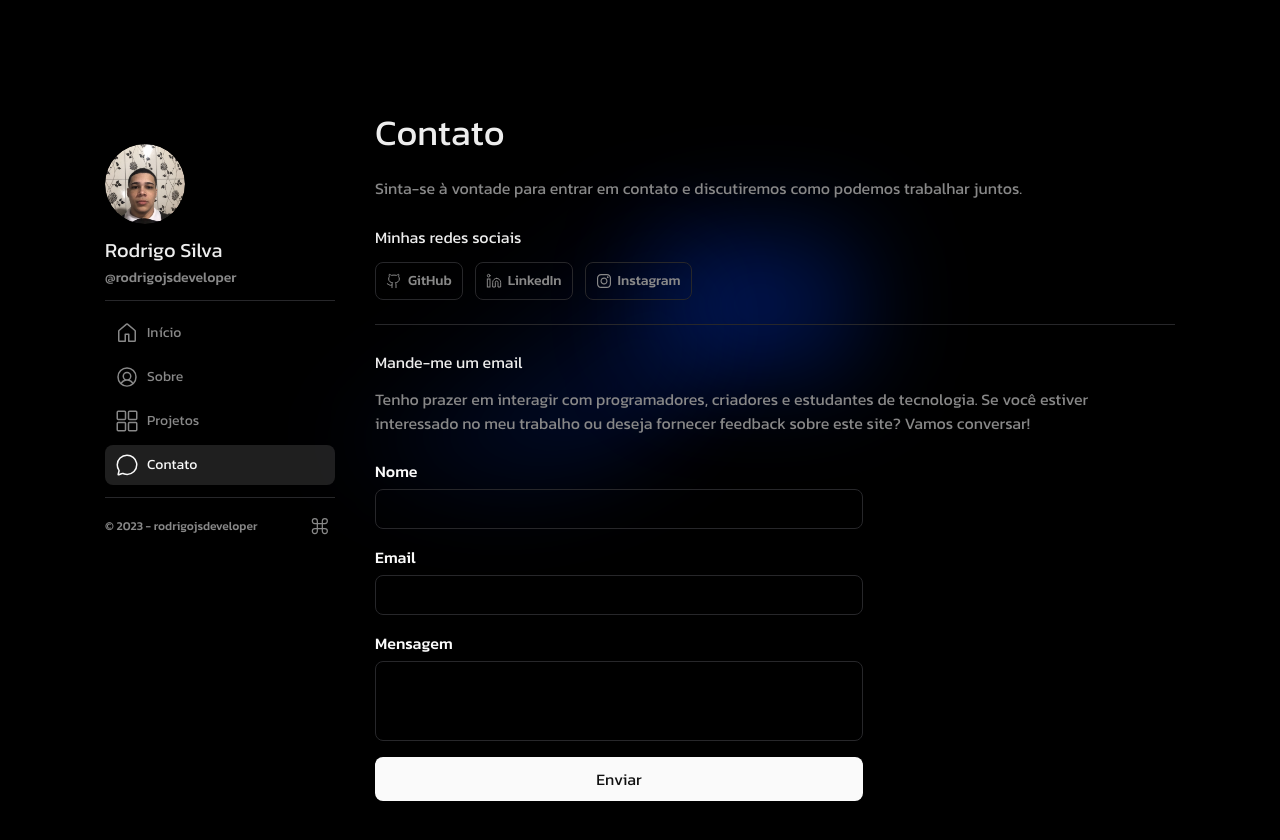
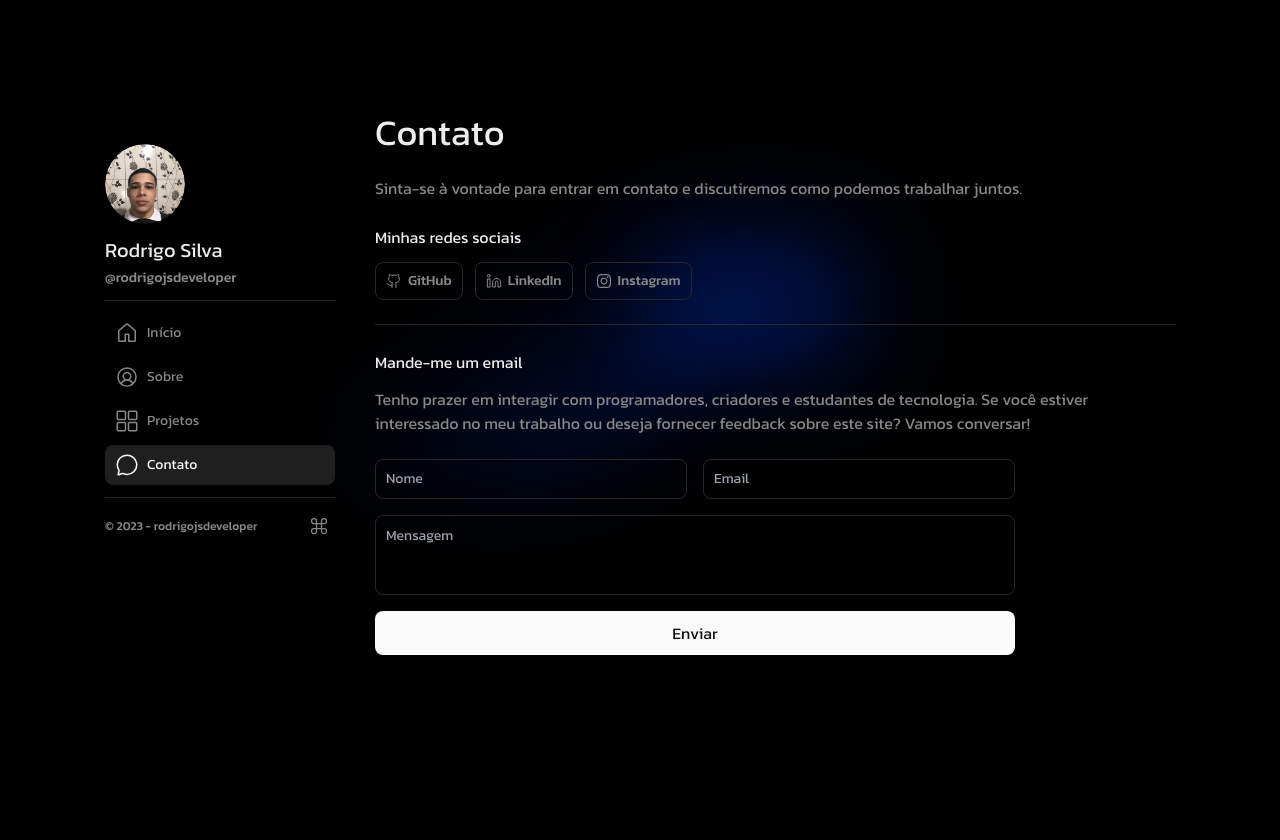
Before and after one commit to rodrigojsdeveloper/rodrigojs.dev, a Next.js app: page /contact in a window 1280 px wide. After the commit the page ends 800 px from the top, so only its background shows below. Built offline with nearby package versions, Linux system fonts and the light colour scheme.

Commit message:
refactor: remove labels from form inputs and text area

```diff
--- a/src/components/Form.tsx
+++ b/src/components/Form.tsx
@@ -31,23 +31,13 @@ const Form = () => {
       action="https://formspree.io/f/mlekpwdz"
       method="POST"
       onSubmit={handleSubmit}
-      className="flex w-full max-w-[30.5rem] flex-col gap-y-4"
+      className="flex w-full max-w-[40rem] flex-col gap-y-2.5 sm:gap-y-4"
     >
-      <Input label="Nome" type="text" name="name" htmlFor="name" id="name" />
-      <Input
-        label="Email"
-        type="email"
-        name="email"
-        htmlFor="email"
-        id="email"
-      />
-      <Textarea
-        label="Mensagem"
-        type="text"
-        name="message"
-        htmlFor="message"
-        id="message"
-      />
+      <div className="flex flex-row gap-2.5 sm:gap-4">
+        <Input placeholder="Nome" type="text" name="name" />
+        <Input placeholder="Email" type="email" name="email" />
+      </div>
+      <Textarea placeholder="Mensagem" type="text" name="message" />
 
       <button
         type="submit"
--- a/src/components/Header.tsx
+++ b/src/components/Header.tsx
@@ -102,7 +102,7 @@ const Header = () => {
               xmlns="http://www.w3.org/2000/svg"
               width="20"
               height="20"
-              viewBox="0 0 22 24"
+              viewBox="0 0 24 24"
               fill="none"
               stroke="#888888"
               strokeWidth="1.5"
--- a/src/components/HeaderMobile.tsx
+++ b/src/components/HeaderMobile.tsx
@@ -36,7 +36,7 @@ const HeaderMobile = () => {
               xmlns="http://www.w3.org/2000/svg"
               width="19"
               height="19"
-              viewBox="0 0 23 23"
+              viewBox="0 0 25 24"
               fill="none"
               stroke="#888888"
               strokeWidth="1.5"
--- a/src/components/Input.tsx
+++ b/src/components/Input.tsx
@@ -1,21 +1,15 @@
 import { InputProps } from '@/interfaces'
 
-const Input = ({ label, type, name, htmlFor, id }: InputProps) => {
+const Input = ({ type, name, placeholder }: InputProps) => {
   return (
-    <div className="flex w-full flex-col gap-y-1.5">
-      <label className="select-none font-medium text-primary" htmlFor={htmlFor}>
-        {label}
-      </label>
-
     <input
-        id={id}
       type={type}
       name={name}
       required={true}
       autoComplete="off"
-        className="h-10 w-full rounded-def border border-solid border-gray-200 bg-transparent p-2.5 text-sm duration-300 focus:border-gray-100"
+      placeholder={placeholder}
+      className="h-10 w-full rounded-def border border-solid border-gray-200 bg-transparent p-2.5 text-sm duration-300 focus:border-gray-100 placeholder:focus:text-transparent"
     />
-    </div>
   )
 }
 
--- a/src/components/ModalBackground.tsx
+++ b/src/components/ModalBackground.tsx
@@ -2,7 +2,7 @@ import { PropsWithChildren } from 'react'
 
 const ModalBackground = ({ children }: PropsWithChildren) => {
   return (
-    <div className="fixed inset-0 z-50 flex h-full w-full flex-row items-center justify-center bg-shadow p-3 backdrop-blur-sm">
+    <div className="fixed inset-0 z-50 flex h-screen w-full flex-row items-center justify-center bg-shadow p-3 backdrop-blur-sm">
       {children}
     </div>
   )
--- a/src/components/Textarea.tsx
+++ b/src/components/Textarea.tsx
@@ -1,20 +1,14 @@
 import { InputProps } from '@/interfaces'
 
-const Textarea = ({ label, name, htmlFor, id }: InputProps) => {
+const Textarea = ({ name, placeholder }: InputProps) => {
   return (
-    <div className="flex flex-col gap-y-1.5">
-      <label className="select-none font-medium text-primary" htmlFor={htmlFor}>
-        {label}
-      </label>
-
-      <textarea
-        id={id}
-        name={name}
-        required={true}
-        autoComplete="off"
-        className="h-20 w-full resize-none rounded-def border border-solid border-gray-200 bg-transparent p-2.5 text-sm duration-300 focus:border-gray-100"
-      />
-    </div>
+    <textarea
+      name={name}
+      required={true}
+      autoComplete="off"
+      placeholder={placeholder}
+      className="h-20 w-full resize-none rounded-def border border-solid border-gray-200 bg-transparent p-2.5 text-sm duration-300 focus:border-gray-100 placeholder:focus:text-transparent"
+    />
   )
 }
 
--- a/src/interfaces/index.ts
+++ b/src/interfaces/index.ts
@@ -39,11 +39,9 @@ export interface IParagraph {
 }
 
 export interface InputProps {
-  label: string
   type: string
   name: string
-  htmlFor: string
-  id: string
+  placeholder: string
 }
 
 export interface ITitle {
```
Lines whose indentation alone changed are shown as unchanged.
